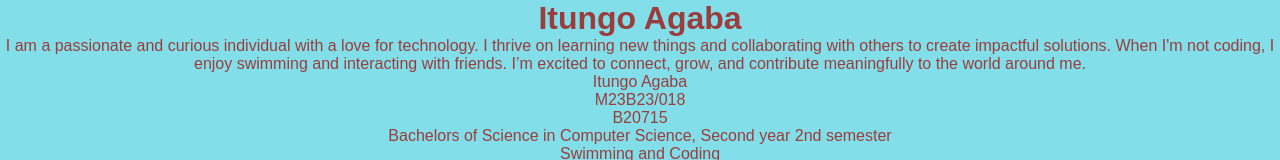
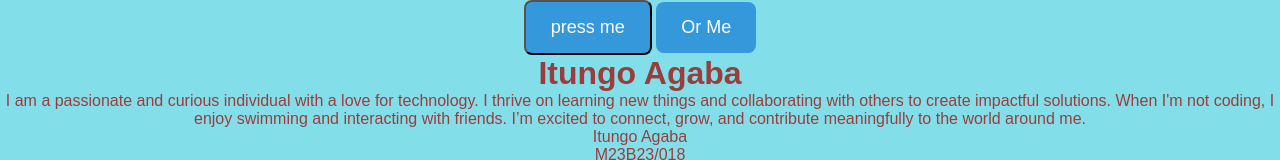
Before and after one commit to Agabaa/web_portfolio, a plain HTML site: page index.html in a window 1280 px wide. Shown: the top 160 px of the page. Drawn offline with Linux system fonts and the light colour scheme.

Commit message:
Update index.html

```diff
--- a/index.html
+++ b/index.html
@@ -5,6 +5,9 @@
   </head>
   <link rel="stylesheet" type="text/css" href="./week5.css" />
   <body>
+    <button class="floating">press me</button>
+    <div class="floating">Or Me</div>
+
     <h1>Itungo Agaba</h1>
     <p>
       I am a passionate and curious individual with a love for technology. I
```
